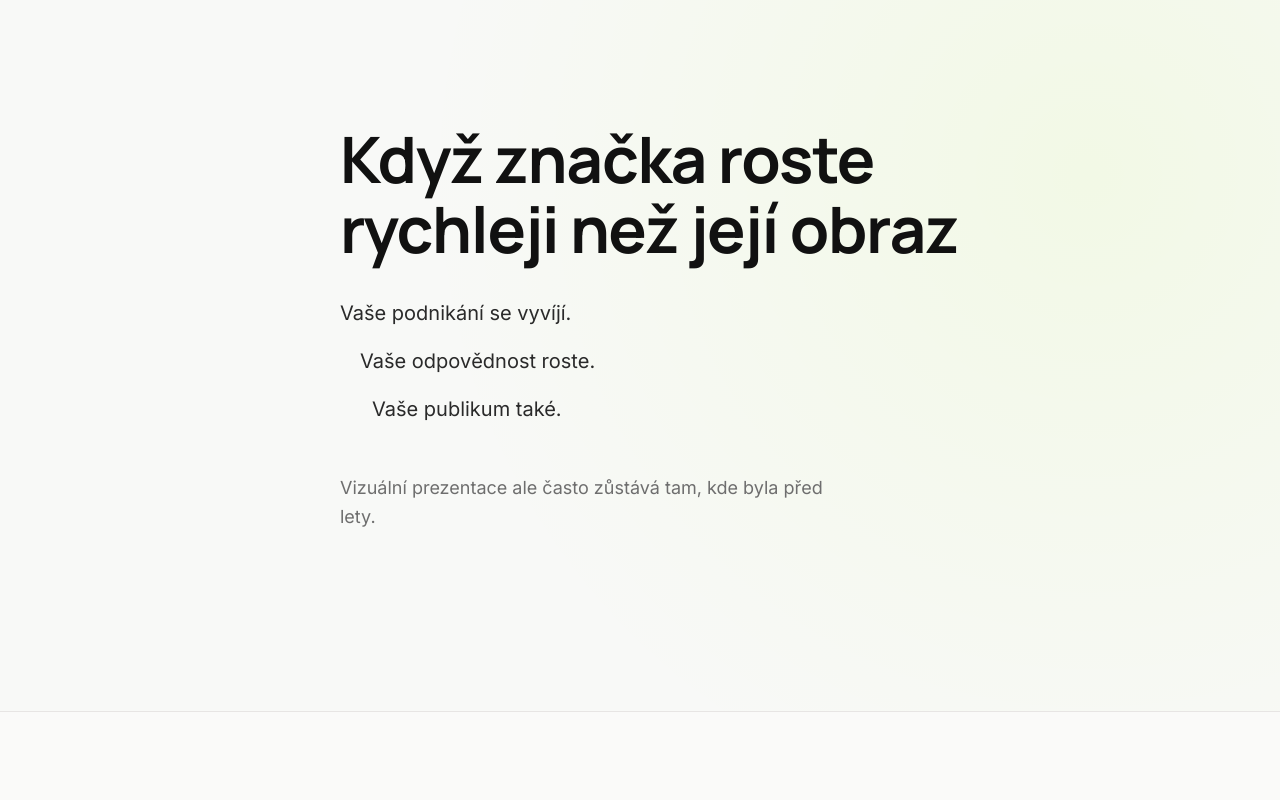
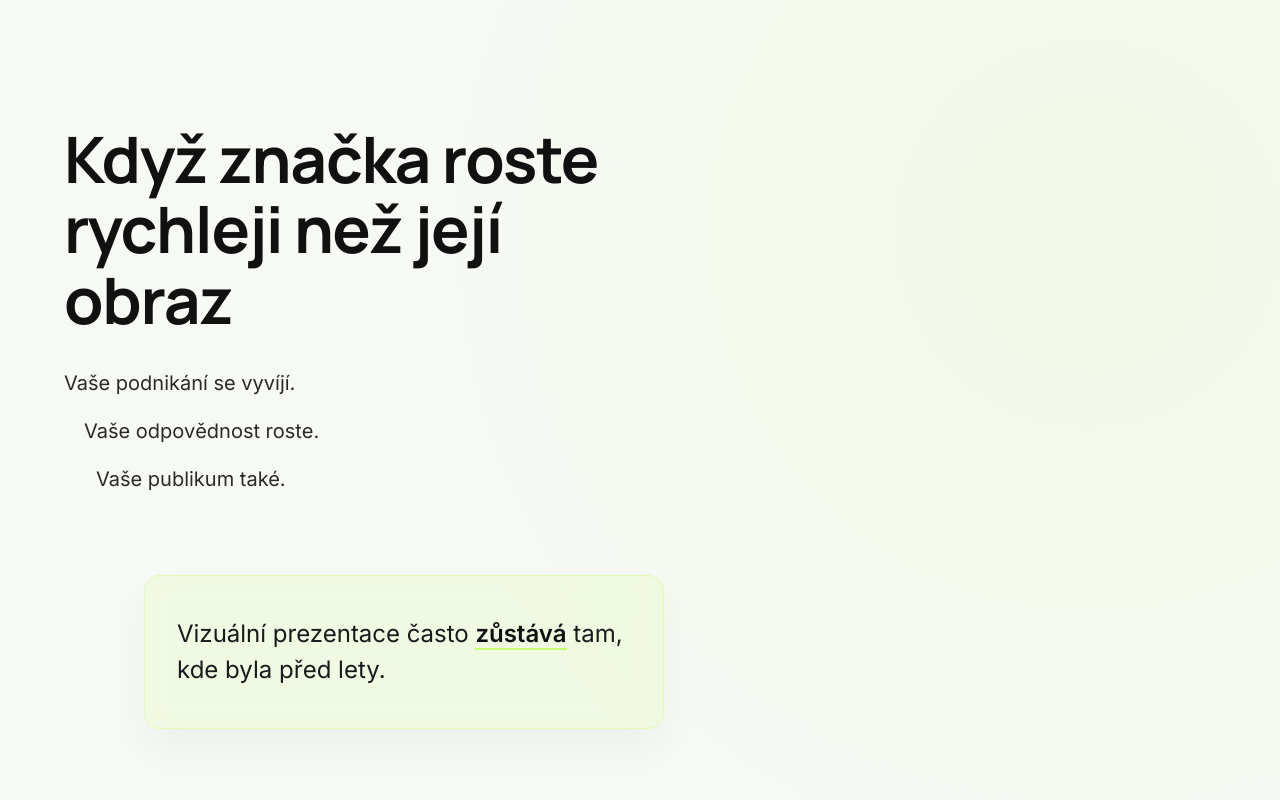
Before and after one commit to katarinabrics-eng/ai-content-studio, a Next.js app in the folder apps/content-studio/: page / in a window 1280 px wide. Shown: the part 800-1600 px from the top of the page. Built offline with nearby package versions, Linux system fonts and the light colour scheme.

Commit message:
refactor: enhance HomePage manifest section with updated atmospheric design, improved text alignment, and refined background styling for better visual impact and user engagement

```diff
--- a/apps/content-studio/src/app/page.tsx
+++ b/apps/content-studio/src/app/page.tsx
@@ -49,16 +49,18 @@ export default function HomePage() {
         </div>
       </section>
 
-      {/* BLOK 2 – ATMOSFÉRICKÁ VERZE: světlo, vzduch, přechod od hero. */}
+      {/* BLOK 2 – Atmosféra + pointa ve skleněném okně */}
       <section
         id="manifest"
         className="relative w-full overflow-hidden pt-[180px] pb-[180px]"
         style={{
-          backgroundColor: "#F8F9F7",
-          backgroundImage: "radial-gradient(circle at 85% 30%, rgba(163, 255, 0, 0.07), transparent 55%)",
+          backgroundColor: "#F7F9F5",
+          backgroundImage: "radial-gradient(circle at 85% 30%, rgba(163, 255, 0, 0.06), transparent 55%)",
         }}
       >
-        <div className="relative mx-auto max-w-[760px] px-6 pl-8 text-left sm:pl-12 md:pl-16 lg:pl-20">
+        <div className="relative mx-auto max-w-[1280px] px-6 sm:px-8 md:px-12 lg:px-16">
+          {/* Text vlevo, cca 55 % šířky */}
+          <div className="min-w-0 max-w-full pl-0 pr-4 md:max-w-[55%] md:pr-8">
             <h2
               className="font-bold leading-[1.1] text-[#111111]"
               style={{ fontSize: "clamp(2.25rem, 6vw, 64px)" }}
@@ -75,12 +77,33 @@ export default function HomePage() {
               <p className="pl-5">Vaše odpovědnost roste.</p>
               <p className="pl-8">Vaše publikum také.</p>
             </div>
+          </div>
+
+          {/* Skleněné okno – poslední věta jako dramaturgický bod, lehce doprava */}
+          <div
+            className="mt-16 w-full max-w-[520px] rounded-2xl px-8 py-10 md:ml-20 md:mt-20"
+            style={{
+              background: "rgba(163, 255, 0, 0.08)",
+              backdropFilter: "blur(12px)",
+              WebkitBackdropFilter: "blur(12px)",
+              border: "1px solid rgba(163, 255, 0, 0.18)",
+              boxShadow: "0 20px 40px rgba(0,0,0,0.04)",
+            }}
+          >
             <p
-            className="mt-12 max-w-[32rem] text-[18px] leading-relaxed"
-            style={{ color: "#6E6E6E" }}
+              className="text-left text-[22px] leading-[1.5] text-[#1a1a1a] md:text-[24px]"
+              style={{ fontWeight: 400 }}
             >
-            Vizuální prezentace ale často zůstává tam, kde byla před lety.
+              Vizuální prezentace často{" "}
+              <span
+                className="font-semibold text-[#111111]"
+                style={{ borderBottom: "2px solid rgba(163, 255, 0, 0.5)" }}
+              >
+                zůstává
+              </span>{" "}
+              tam, kde byla před lety.
             </p>
+          </div>
         </div>
       </section>
 
```
Lines whose indentation alone changed are shown as unchanged.
